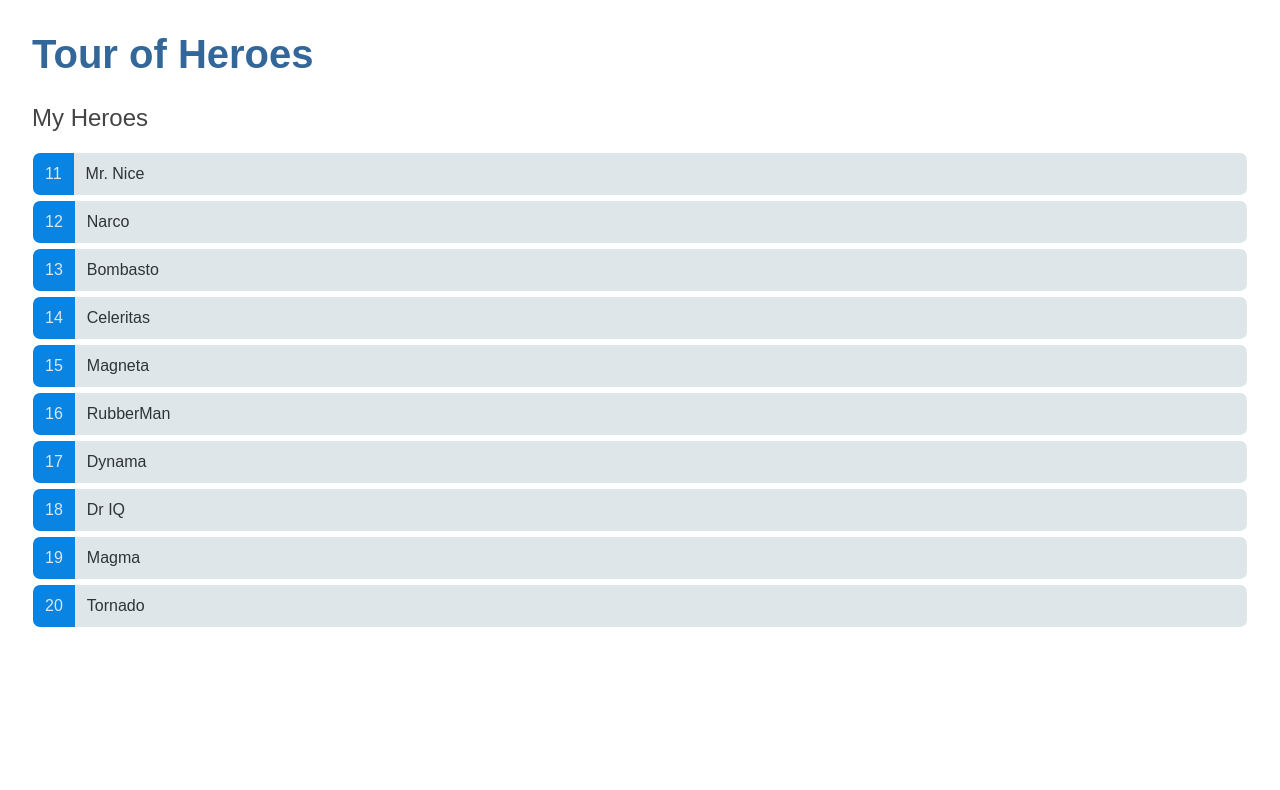
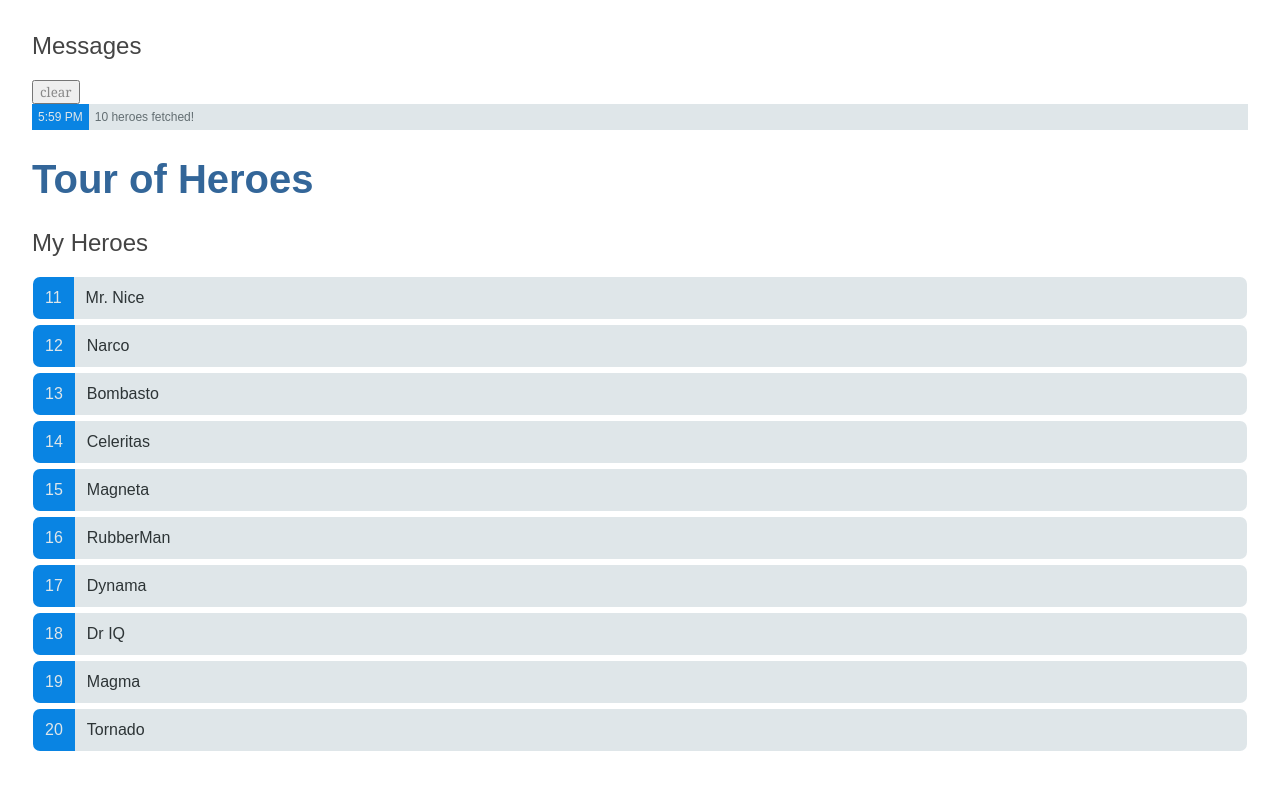
Before and after one commit to marcelothebuilder/tour-of-heroes, an Angular app: page / in a window 1280 px wide. Shown: the top 790 px of the page. Built offline with nearby package versions, Linux system fonts and the light colour scheme.

Commit message:
messages component/service

```diff
--- a/src/app/app.component.html
+++ b/src/app/app.component.html
@@ -1,2 +1,3 @@
+<app-messages></app-messages>
 <h1>{{title}}</h1>
 <app-heroes></app-heroes>
--- a/src/app/heroes/heroes.component.ts
+++ b/src/app/heroes/heroes.component.ts
@@ -4,6 +4,7 @@ import { HEROES } from '../mock-heroes';
 import { StaticHeroService } from '../hero/static-hero.service';
 import { HeroService } from '../hero/hero.service';
 import { HeroServiceInjection } from '../app.injectables';
+import { MessageService } from '../message/message.service';
 
 @Component({
   selector: 'app-heroes',
@@ -30,8 +31,8 @@ export class HeroesComponent implements OnInit {
     return this.selectedHero !== undefined;
   }
 
-  constructor(@Inject(HeroServiceInjection) private heroService: HeroService) {
-    this.heroService = heroService;
+  constructor(@Inject(HeroServiceInjection) private heroService: HeroService,
+    private messageService: MessageService) {
   }
 
   ngOnInit() {
@@ -39,7 +40,13 @@ export class HeroesComponent implements OnInit {
   }
 
   private fetchHeroes(): any {
-    this.heroService.all().subscribe(heroes => this.heroes = heroes);
+    this.heroService.all()
+      .subscribe(heroes => this.handleHeroesFetchedSuccessfully(heroes));
+  }
+
+  private handleHeroesFetchedSuccessfully(heroes: Hero[]): any {
+    this.heroes = heroes;
+    this.messageService.add(`${heroes.length} heroes fetched!`);
   }
 
 }
--- /dev/null
+++ b/src/app/message/message.service.ts
@@ -0,0 +1,22 @@
+import { Injectable } from '@angular/core';
+import { Message } from './message';
+
+@Injectable()
+export class MessageService {
+
+  public messages: Message[] = [];
+
+  constructor() { }
+
+  add(message: string) {
+    this.messages.push({
+      time: new Date(),
+      text: message
+    });
+  }
+
+  clear() {
+    this.messages = [];
+  }
+
+}
--- /dev/null
+++ b/src/app/message/message.ts
@@ -0,0 +1,4 @@
+export class Message {
+    time: Date;
+    text: string;
+}
--- /dev/null
+++ b/src/app/messages/messages.component.html
@@ -0,0 +1,10 @@
+<div *ngIf="isAnyMessageAvailable()" class="container">
+
+  <h2>Messages</h2>
+  <button class="clear" (click)="clearMessages()">clear</button>
+  <div *ngFor='let message of messages()' class="message">
+    <span class="message-time">{{message.time | date:'shortTime'}}</span>
+    <span class="message-text">{{message.text}}</span>
+  </div>
+
+</div>
--- /dev/null
+++ b/src/app/messages/messages.component.scss
@@ -0,0 +1,26 @@
+
+@import 'src/colors';
+
+.container {
+    position: relative;
+}
+
+.message {
+    display: flex;
+    & > * {
+        padding: 6px;
+        margin: 0;
+        font-size: 12px;
+    }
+}
+
+.message-time {
+    background: $color-electron-blue;
+    color: $color-city-lights;
+}
+
+.message-text {
+    background: $color-city-lights;
+    color: $color-american-river;
+    flex: 1;
+}
--- /dev/null
+++ b/src/app/messages/messages.component.ts
@@ -0,0 +1,27 @@
+import { Component, OnInit } from '@angular/core';
+import { MessageService } from '../message/message.service';
+
+@Component({
+  selector: 'app-messages',
+  templateUrl: './messages.component.html',
+  styleUrls: ['./messages.component.scss']
+})
+export class MessagesComponent implements OnInit {
+
+  constructor(private messageService: MessageService) { }
+
+  ngOnInit() {
+  }
+
+  public messages(): string[] {
+    return this.messageService.messages;
+  }
+
+  public isAnyMessageAvailable(): boolean {
+    return this.messages().length > 0;
+  }
+
+  public clearMessages() {
+    this.messageService.clear();
+  }
+}
--- a/src/styles.scss
+++ b/src/styles.scss
@@ -20,4 +20,5 @@ body, input[text], button {
 /* everywhere else */
 * {
   font-family: Arial, Helvetica, sans-serif;
+  box-sizing: border-box;
 }
```
Also changed, not shown: src/app/app.module.ts (+6 -2 lines), 2 other files (tests, documents, lock files or other folders).
